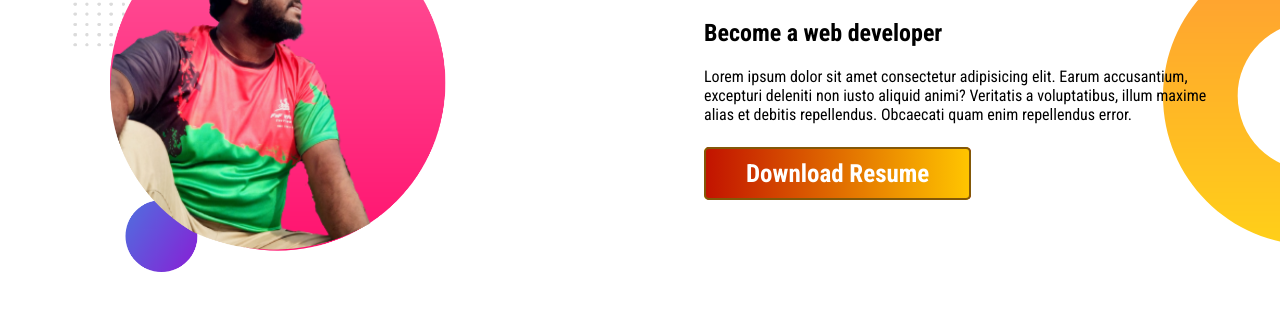
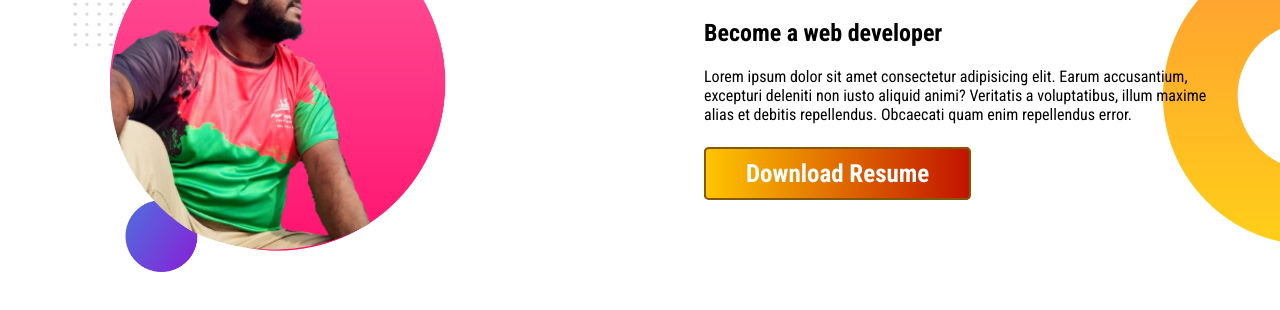
Before and after one commit to EbrahimIslam-tech/developer-portfolio, a plain HTML site: page index.html in a window 1280 px wide. Shown: the part 612-922 px from the top of the page. Drawn offline with Linux system fonts and the light colour scheme.

Commit message:
link grad chang

```diff
--- a/style.css
+++ b/style.css
@@ -45,3 +45,6 @@ a{
 .dream-big .half-width{
     padding-right: 5%;
 }
+.dream-big .link-btn{
+    background-image:linear-gradient(to right, #ffc500, #c21300);
+}
```
